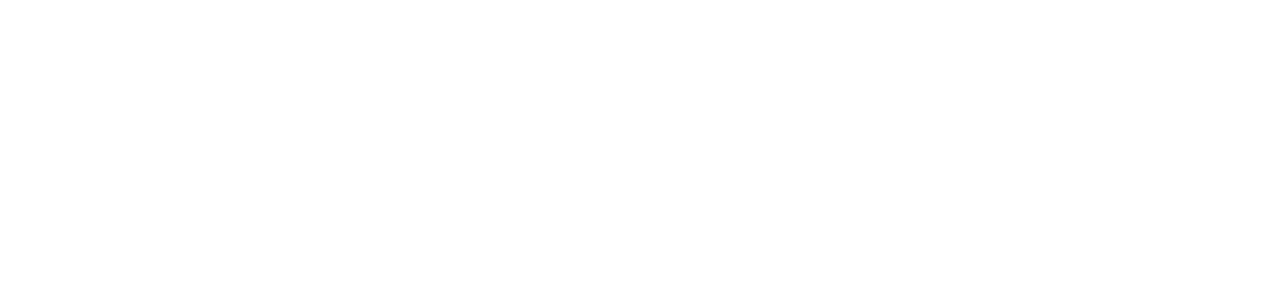
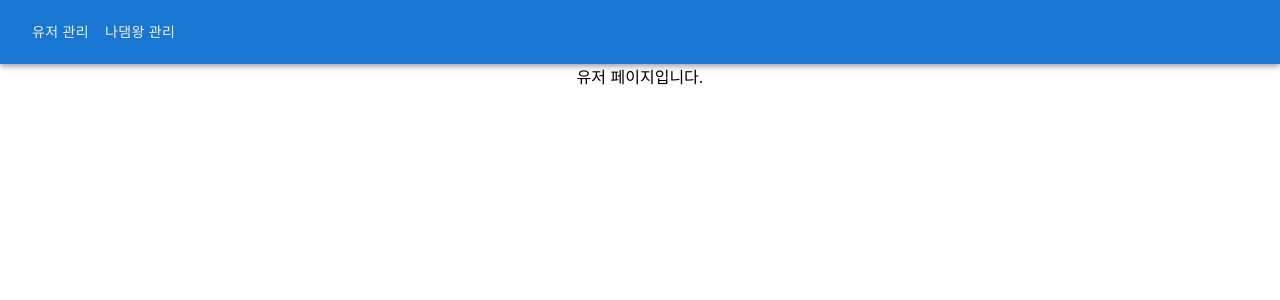
Before and after one commit to Chamy619/Friend-Wiki-Admin, a React (Create React App) app: page /user in a window 1280 px wide. Shown: the top 300 px of the page. Built offline with nearby package versions, Linux system fonts and the light colour scheme.

Commit message:
:sparkles: 유저 관리 페이지 추가

```diff
--- a/src/App.js
+++ b/src/App.js
@@ -1,12 +1,14 @@
 import './App.css';
 import { Route } from 'react-router-dom';
 import LoginPage from './pages/LoginPage';
+import UserPage from './pages/UserPage';
 import { Container } from '@mui/material';
 
 function App() {
   return (
     <Container sx={{ height: '100%', display: 'flex', justifyContent: 'center' }}>
       <Route exact path="/login" component={LoginPage} />
+      <Route path="/user" component={UserPage} />
     </Container>
   );
 }
--- /dev/null
+++ b/src/pages/UserPage.jsx
@@ -0,0 +1,12 @@
+import Header from '../components/common/Header';
+
+function UserPage() {
+  return (
+    <div>
+      <Header />
+      유저 페이지입니다.
+    </div>
+  );
+}
+
+export default UserPage;
```
